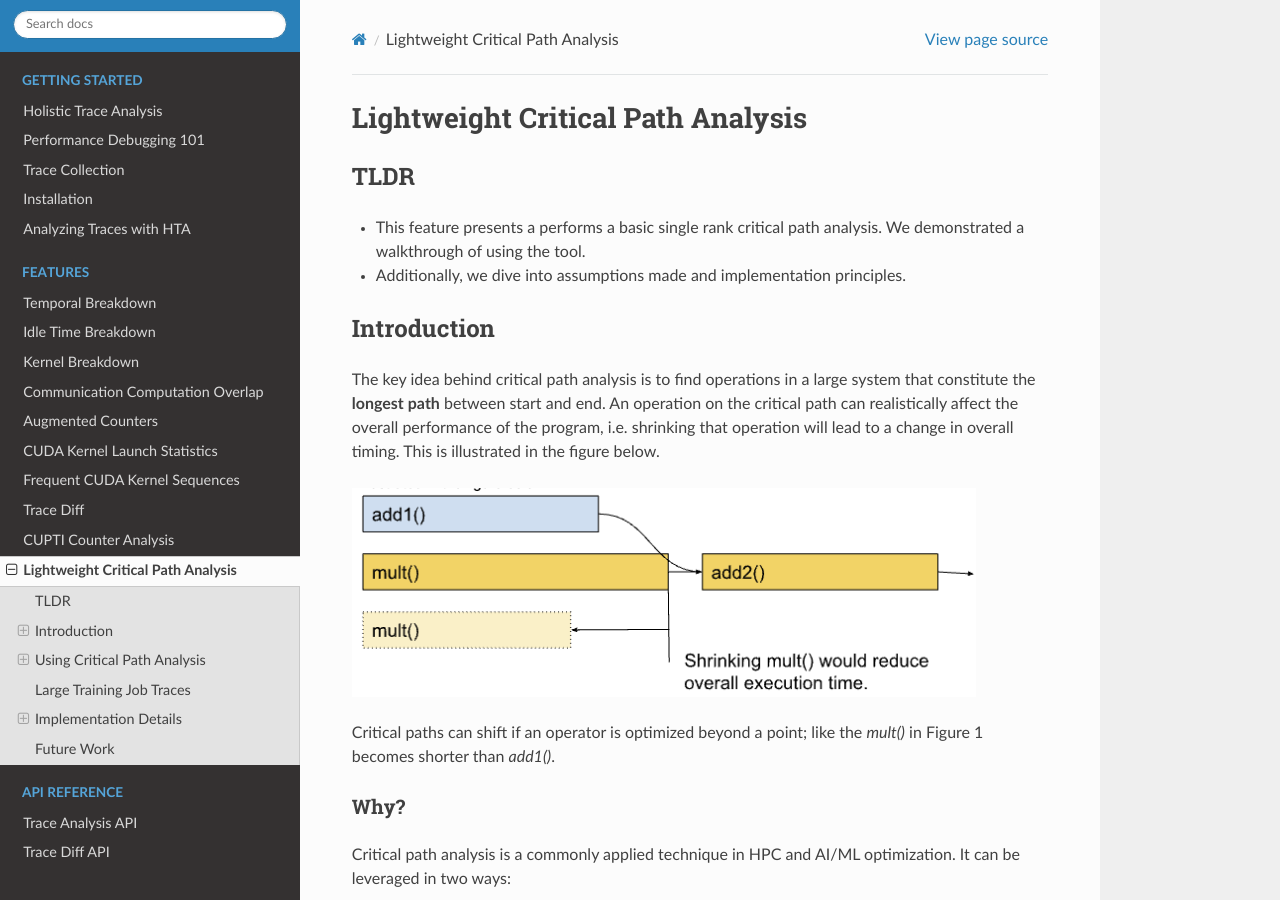
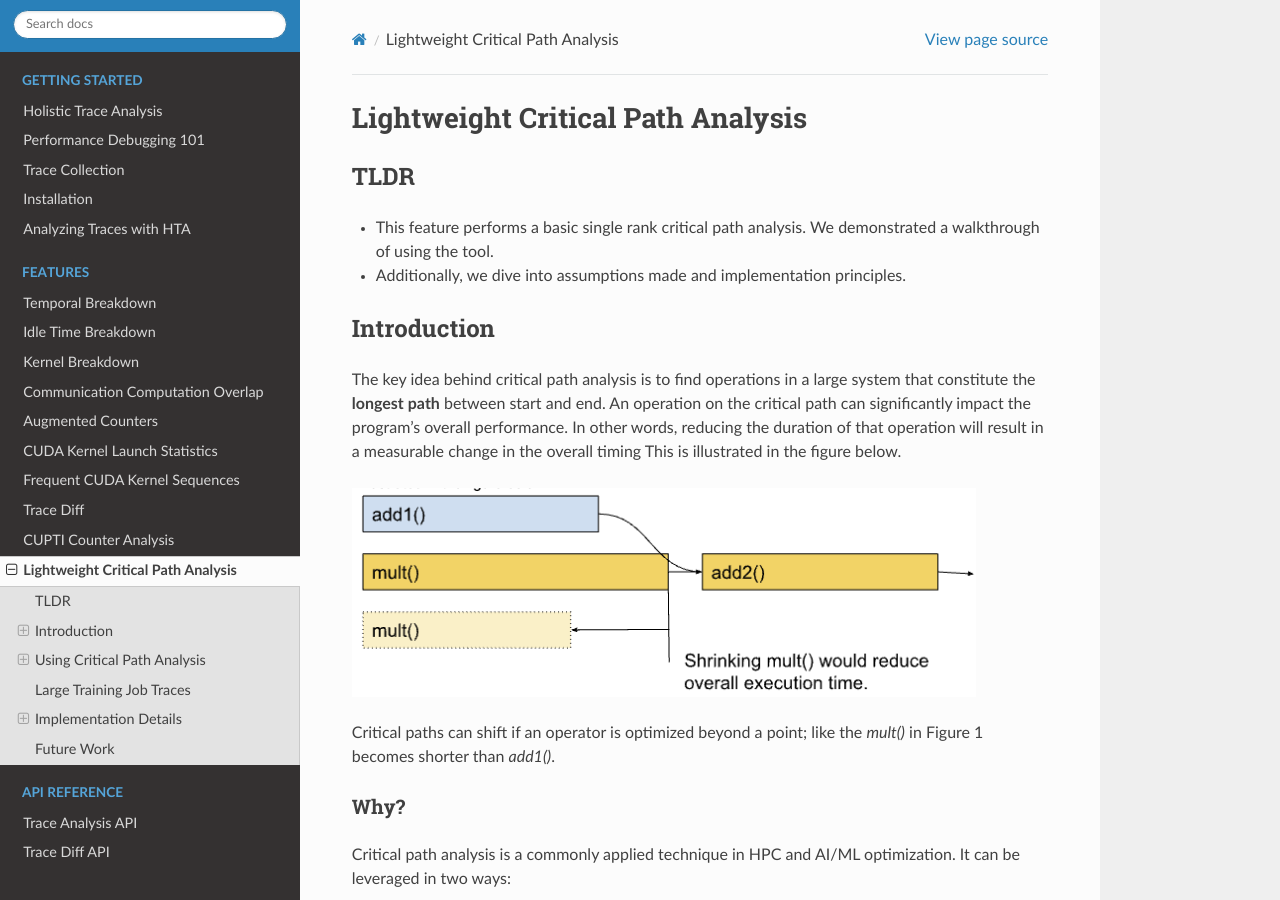
Before and after one commit to facebookresearch/HolisticTraceAnalysis, a Sphinx documentation site: the page built from docs/source/features/lightweight_critical_path_analysis.rst, in a window 1280 px wide and 900 px high. Built offline with Sphinx 7.4.7 and the Read the Docs theme 2.0.0, drawn with Linux system fonts in a browser that asks for light colours.

Commit message:
fix trailing new lines

```diff
--- a/docs/source/features/lightweight_critical_path_analysis.rst
+++ b/docs/source/features/lightweight_critical_path_analysis.rst
@@ -5,15 +5,15 @@ Lightweight Critical Path Analysis
 
 TLDR
 ----
--  This feature presents a performs a basic single rank critical path analysis. We demonstrated a walkthrough of using the tool.
+-  This feature performs a basic single rank critical path analysis. We demonstrated a walkthrough of using the tool.
 -  Additionally, we dive into assumptions made and implementation principles.
 
 Introduction
 ------------
 
 The key idea behind critical path analysis is to find operations in a large system that constitute the **longest path** between start and end.
-An operation on the critical path can realistically affect the overall performance of the program, i.e.
-shrinking that operation will lead to a change in overall timing.
+An operation on the critical path can significantly impact the program's overall performance.
+In other words, reducing the duration of that operation will result in a measurable change in the overall timing
 This is illustrated in the figure below.
 
 |Lightw002|
```
Also changed, not shown: 1 other file.
